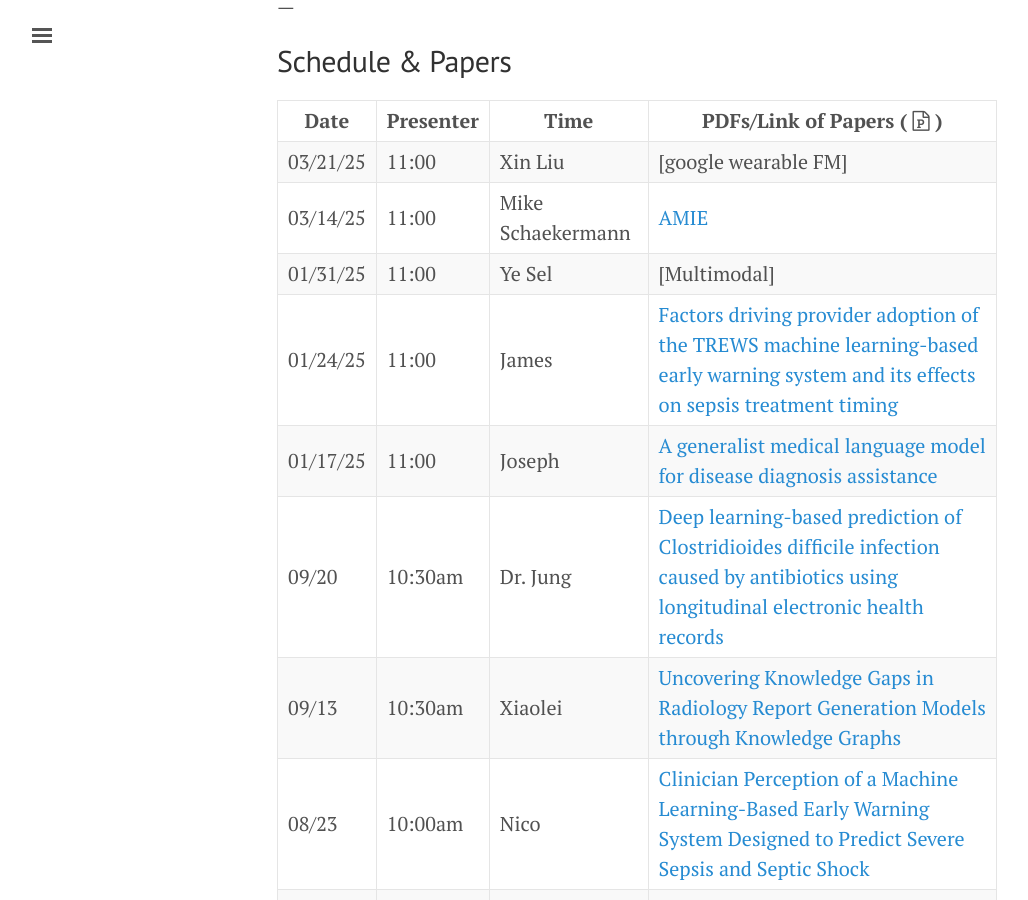
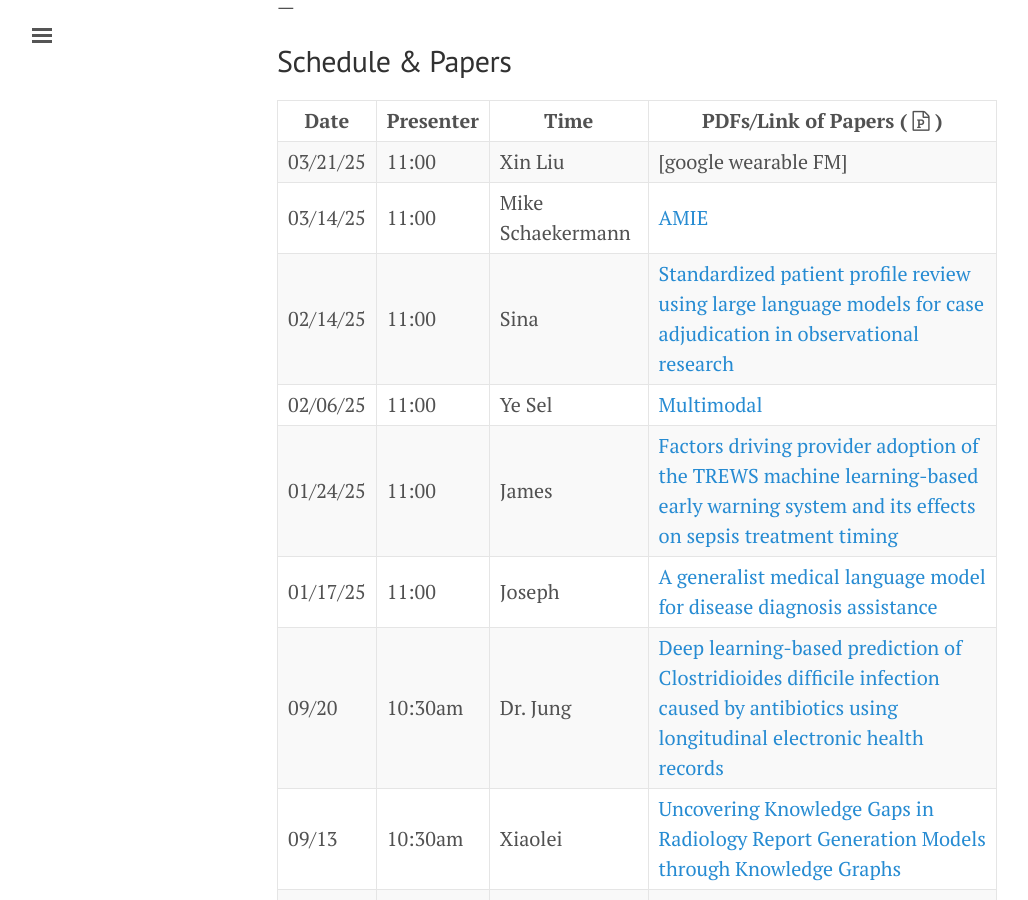
Before and after one commit to NematiLab/bmijc, a Jekyll site: the page built from index.md, in a window 1280 px wide and 900 px high, scrolled down 627 px. Shown: the whole window, without its empty margins (3-1031 px from the left). Built offline with Jekyll 4.4.1, drawn with Linux system fonts in a browser that asks for light colours; nearby versions of some CDN libraries.

Commit message:
Updated index.md

```diff
--- a/index.md
+++ b/index.md
@@ -32,7 +32,8 @@ Date | Presenter | Time | PDFs/Link of Papers ( <i class='fa fa-file-powerpoint-
 --- | --- | ---
 03/21/25 |11:00 | Xin Liu| [google wearable FM]
 03/14/25 |11:00 | Mike Schaekermann |[AMIE](https://research.google/blog/advancing-amie-towards-specialist-care-and-real-world-validation/?linkId=12162787){:target="_blank"}
-01/31/25 |11:00 | Ye Sel | [Multimodal]
+02/14/25 |11:00 | Sina | [Standardized patient profile review using large language models for case adjudication in observational research](https://www.nature.com/articles/s41746-025-01433-4){:target="_blank"}
+02/06/25 |11:00 | Ye Sel | [Multimodal](https://arxiv.org/abs/2303.00915){:target="_blank"}
 01/24/25 |11:00 | James | [Factors driving provider adoption of the TREWS machine learning-based early warning system and its effects on sepsis treatment timing](/assets/012425.pdf){:target="_blank"}
 01/17/25 | 11:00 | Joseph |[A generalist medical language model for disease diagnosis assistance ](/assets/011725.pdf){:target="_blank"}
 09/20 | 10:30am | Dr. Jung |[Deep learning-based prediction of Clostridioides difficile infection caused by antibiotics using longitudinal electronic health records]({{ site.baseurl }}/assets/092024_paper.pdf){:target="_blank"}
```
